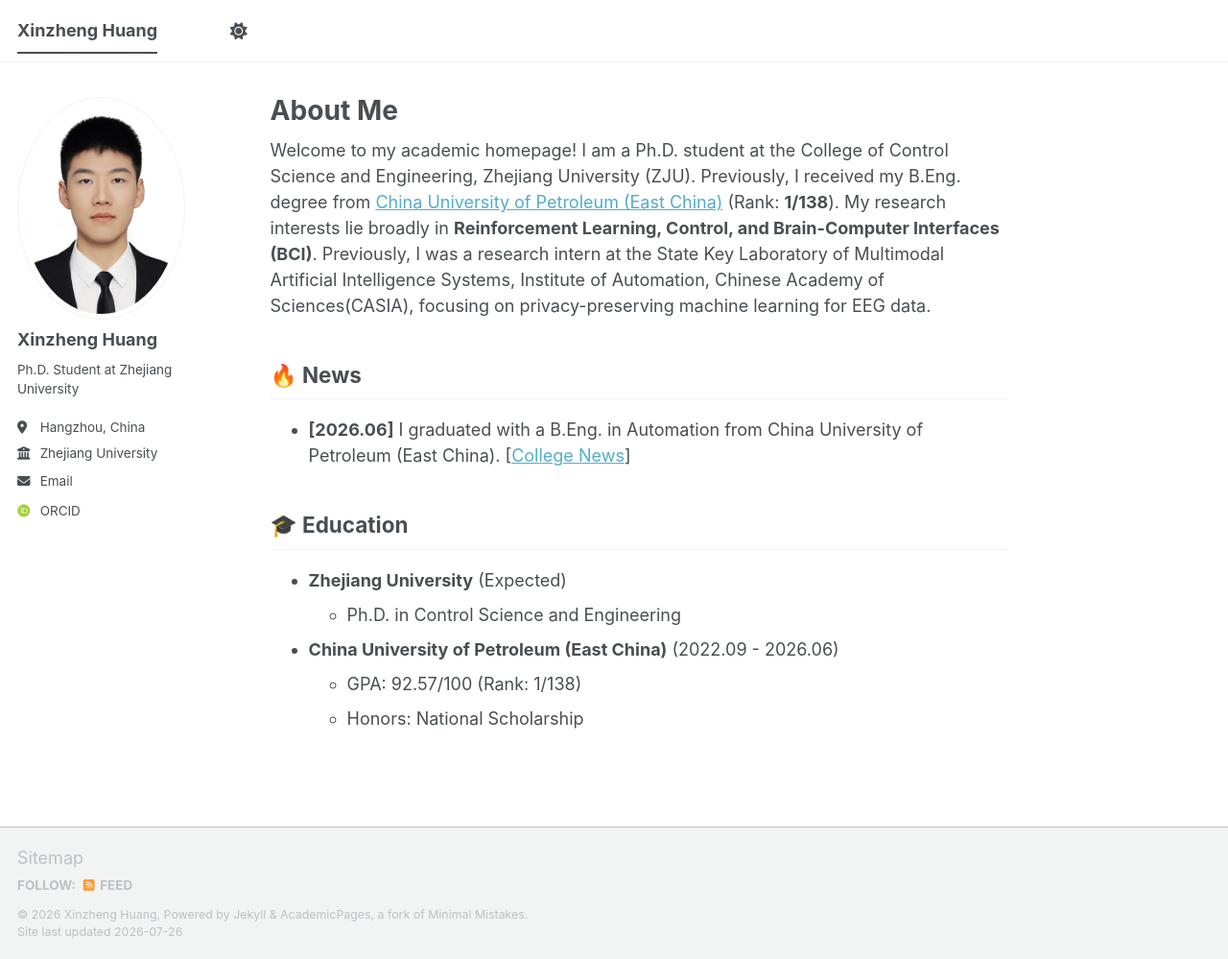
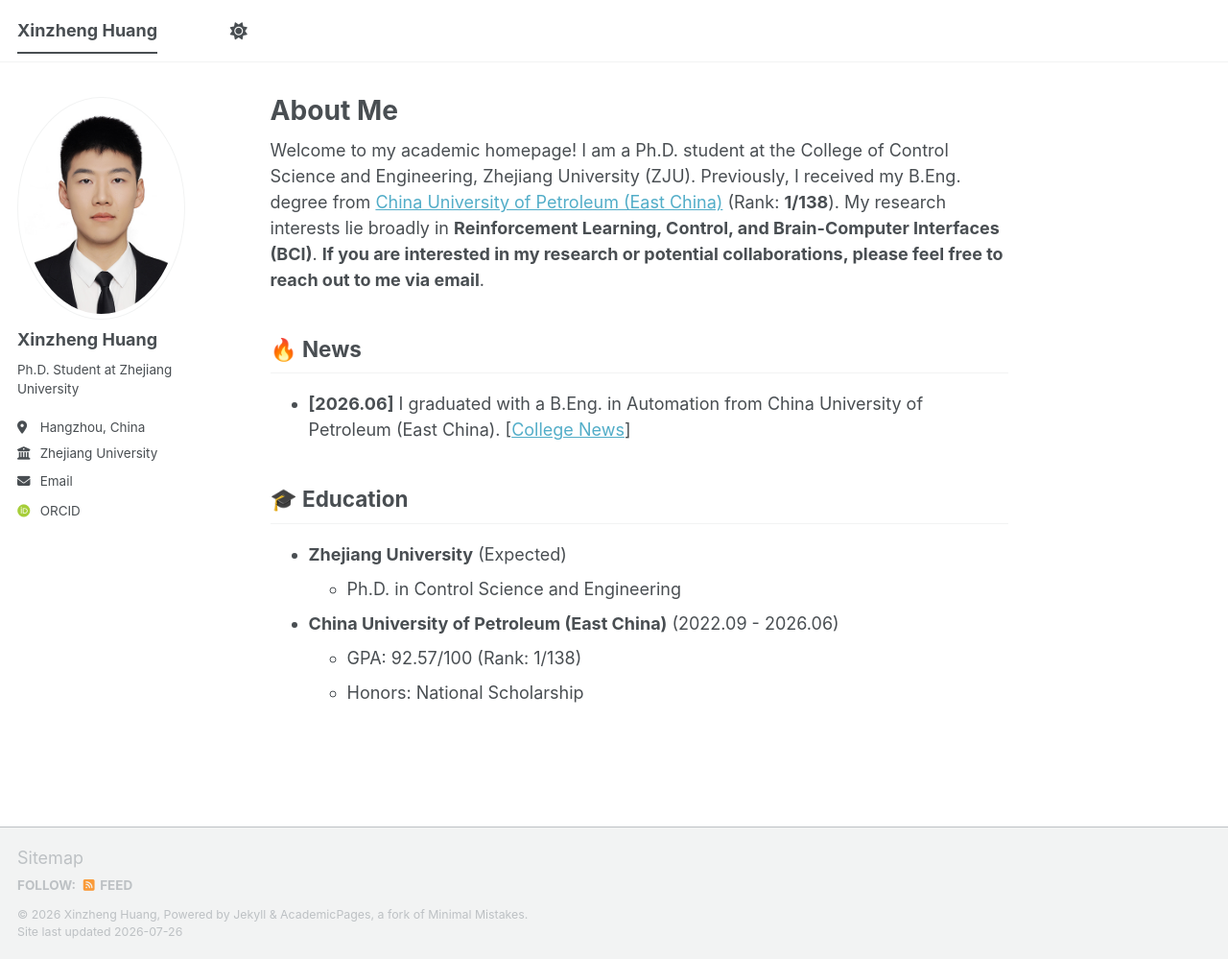
Before and after one commit to upcccc/upcccc.github.io, a Jekyll site: the page built from _pages/about.md, in a window 1280 px wide and 999 px high. Shown: the whole window at 96% size. Built offline with Jekyll 4.4.1, drawn with Linux system fonts in a browser that asks for light colours; some web fonts are replaced; a script bundle is joined from its source files by our own code; library files that are not in the unit come from our copies.

Commit message:
Update about page with collaboration invitation
Added a note about potential collaborations and email contact.

```diff
--- a/_pages/about.md
+++ b/_pages/about.md
@@ -7,8 +7,7 @@
   - /about.html
 ---
 Welcome to my academic homepage!
-I am a Ph.D. student at the College of Control Science and Engineering, Zhejiang University (ZJU). Previously, I received my B.Eng. degree from [China University of Petroleum (East China)](https://www.upc.edu.cn/) (Rank: **1/138**). My research interests lie broadly in **Reinforcement Learning, Control, and Brain-Computer Interfaces (BCI)**.
-Previously, I was a research intern at the State Key Laboratory of Multimodal Artificial Intelligence Systems, Institute of Automation, Chinese Academy of Sciences(CASIA), focusing on privacy-preserving machine learning for EEG data.
+I am a Ph.D. student at the College of Control Science and Engineering, Zhejiang University (ZJU). Previously, I received my B.Eng. degree from [China University of Petroleum (East China)](https://www.upc.edu.cn/) (Rank: **1/138**). My research interests lie broadly in **Reinforcement Learning, Control, and Brain-Computer Interfaces (BCI)**.  **If you are interested in my research or potential collaborations, please feel free to reach out to me via email**.
 
 ## 🔥 News
 * **[2026.06]** I graduated with a B.Eng. in Automation from China University of Petroleum (East China). [[College News](https://mp.weixin.qq.com/s/qIWKKVQ6dm6XP-r8gwwWig)]
```
